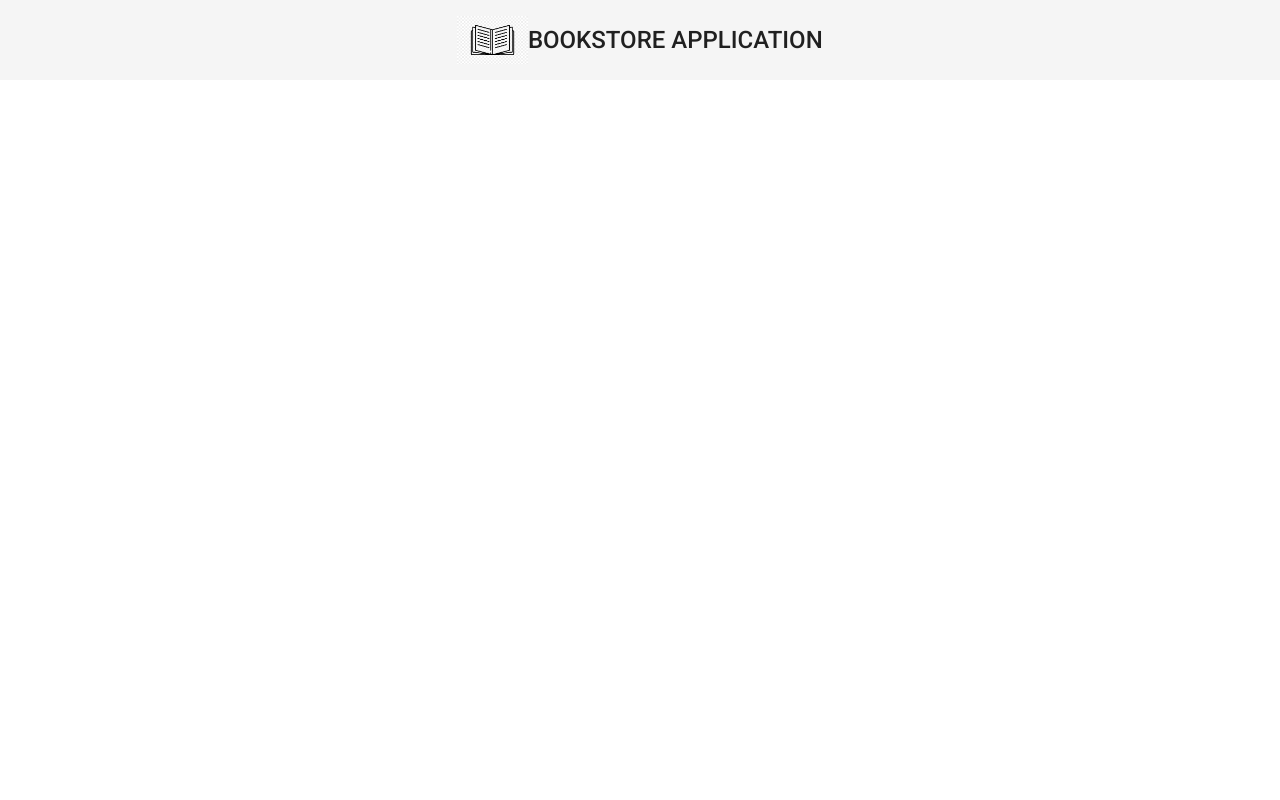
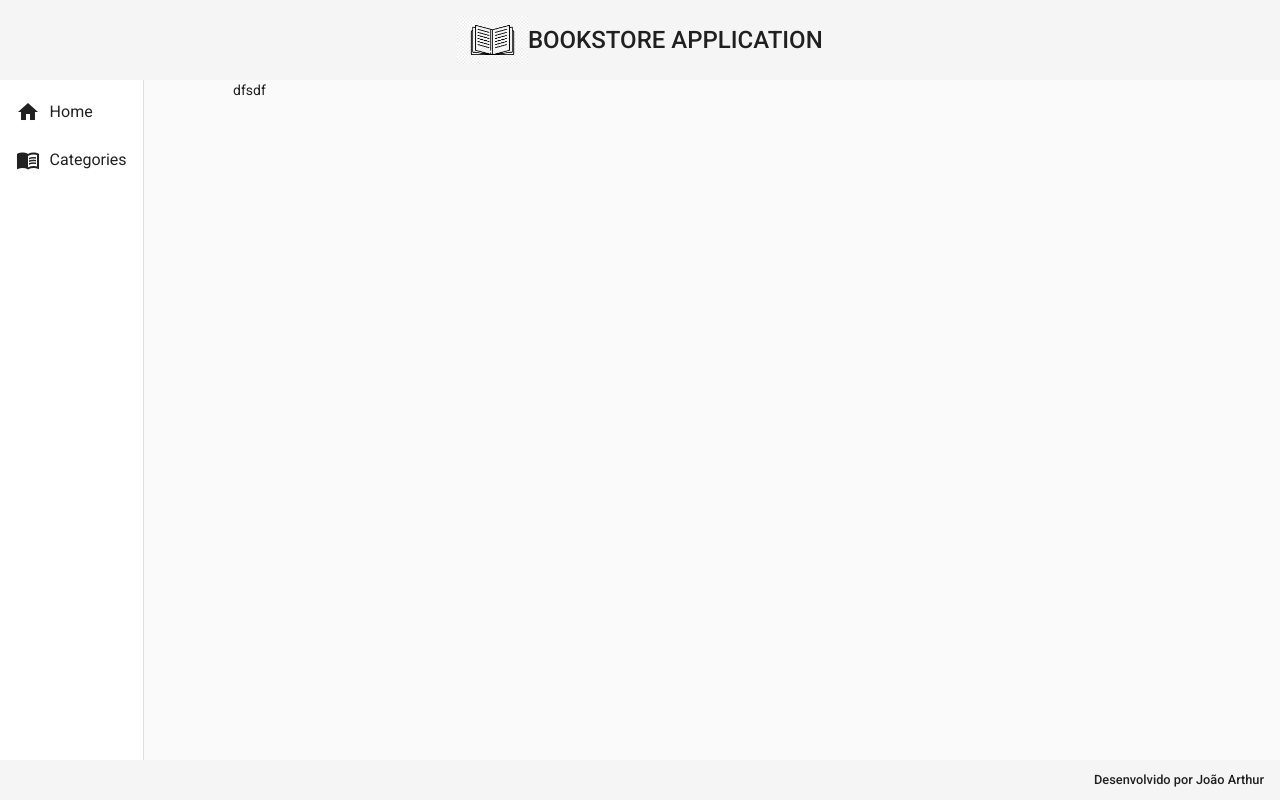
Before and after one commit to joaoarthurcl/bookstore-front, an Angular app: page / in a window 1280 px wide. Built offline with nearby package versions, Linux system fonts and the light colour scheme.

Commit message:
added footer and nav components

```diff
--- a/src/app/app.component.html
+++ b/src/app/app.component.html
@@ -1 +1,3 @@
 <app-header></app-header>
+<app-nav></app-nav>
+<app-footer></app-footer>
--- a/src/app/components/template/footer/footer.component.css
+++ b/src/app/components/template/footer/footer.component.css
@@ -0,0 +1,10 @@
+.footer {
+    position: fixed;
+    bottom: 0;
+    width: 100%;
+    text-align: center;
+    line-height: 100px;
+    font-size: 0.8rem;
+    justify-content: flex-end;
+    height: 5%;
+}
--- a/src/app/components/template/footer/footer.component.html
+++ b/src/app/components/template/footer/footer.component.html
@@ -1 +1,5 @@
-<p>footer works!</p>
+<mat-toolbar class="footer">
+    <span>
+        Desenvolvido por João Arthur
+    </span>
+</mat-toolbar>
--- a/src/app/components/template/header/header.component.css
+++ b/src/app/components/template/header/header.component.css
@@ -1,6 +1,7 @@
 .header{
     justify-content: center;
     height: 10%;
+    width: 100%;
 }
 
 span {
--- /dev/null
+++ b/src/app/components/template/nav/nav.component.css
@@ -0,0 +1,7 @@
+.container {
+    height: 85%;
+}
+
+i {
+    padding-right: .6rem;
+}
--- /dev/null
+++ b/src/app/components/template/nav/nav.component.html
@@ -0,0 +1,20 @@
+<mat-sidenav-container class="container">
+    <mat-sidenav mode="side" opened>
+        <mat-nav-list>
+            <a mat-list-item>
+                <i class="material-icons">home</i>
+                Home
+            </a>
+            <a mat-list-item>
+                <i class="material-icons">menu_book</i>
+                Categories
+            </a>
+        </mat-nav-list>
+    </mat-sidenav>
+
+
+    <mat-sidenav-content>
+        dfsdf
+    </mat-sidenav-content>
+
+</mat-sidenav-container>
--- /dev/null
+++ b/src/app/components/template/nav/nav.component.ts
@@ -0,0 +1,15 @@
+import { Component, OnInit } from '@angular/core';
+
+@Component({
+  selector: 'app-nav',
+  templateUrl: './nav.component.html',
+  styleUrls: ['./nav.component.css']
+})
+export class NavComponent implements OnInit {
+
+  constructor() { }
+
+  ngOnInit(): void {
+  }
+
+}
```
Also changed, not shown: src/app/app.module.ts (+11 -3 lines).
